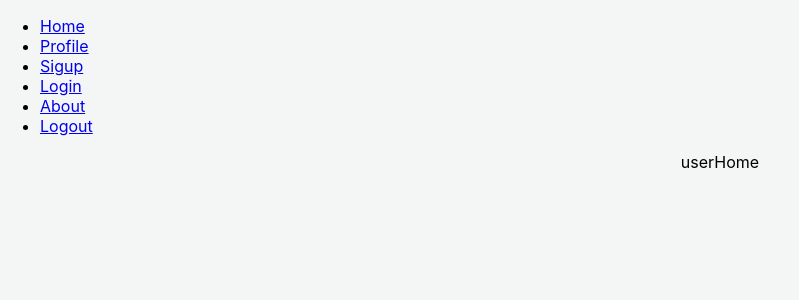
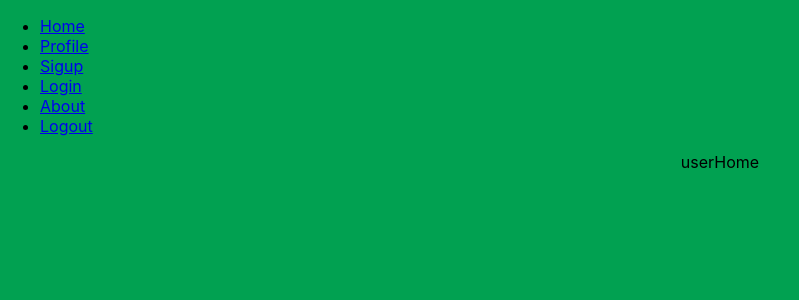
Before and after one commit to layla-baqer/Jobia, a React (Create React App) app in the folder frontend/: page / in a window 1280 px wide. Shown: the top 300 px of the page, without its empty margins (0-799 px from the left). Built offline with nearby package versions, Linux system fonts and the light colour scheme.

Commit message:
Add UserHome2

```diff
--- a/frontend/src/index.css
+++ b/frontend/src/index.css
@@ -8,7 +8,7 @@ body {
        position: relative;
 width: 1440px;
 height: 1024px;
-background: #F4F6F5;
+background: #01a151;
 }
 
 code {
```
